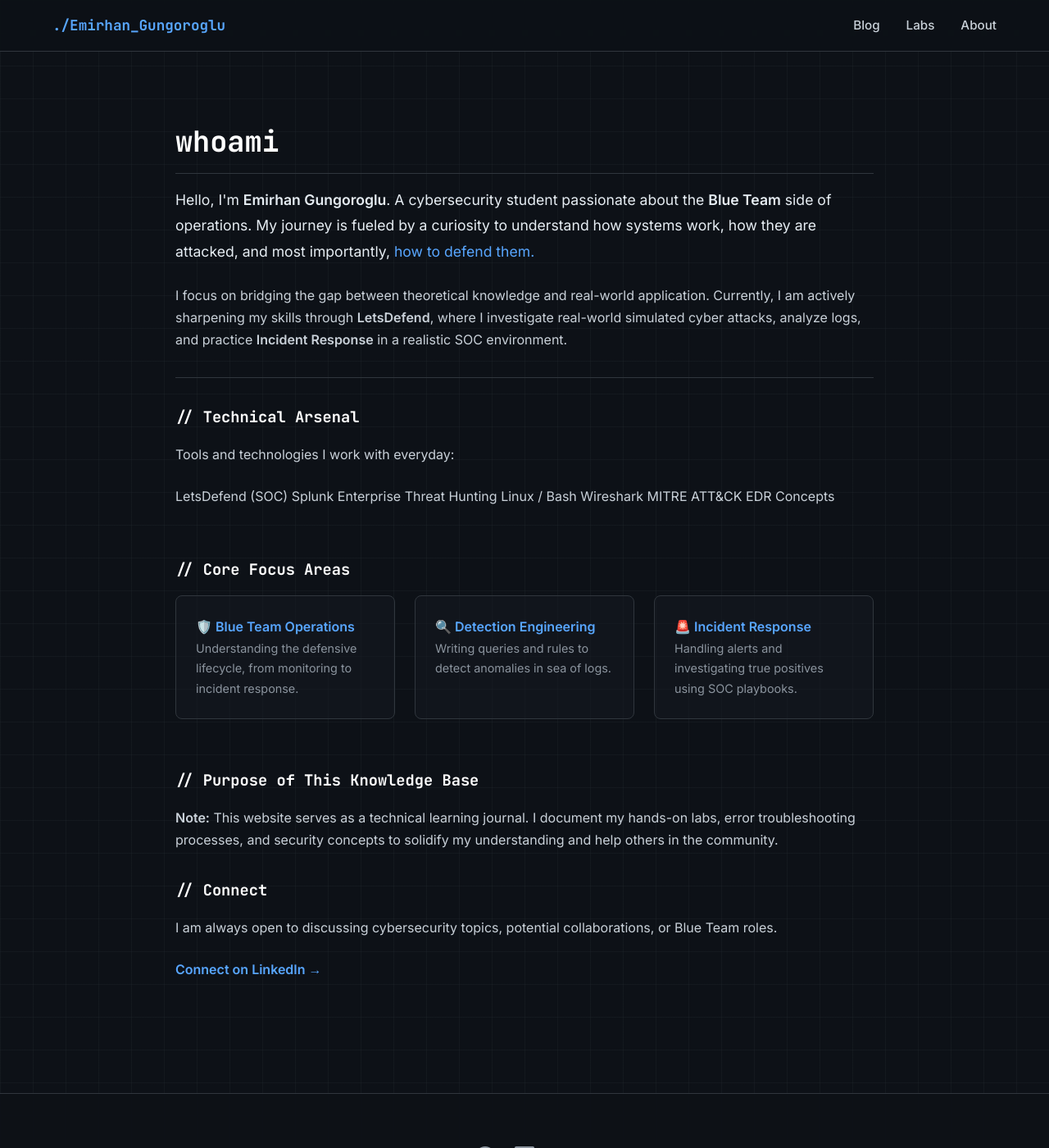
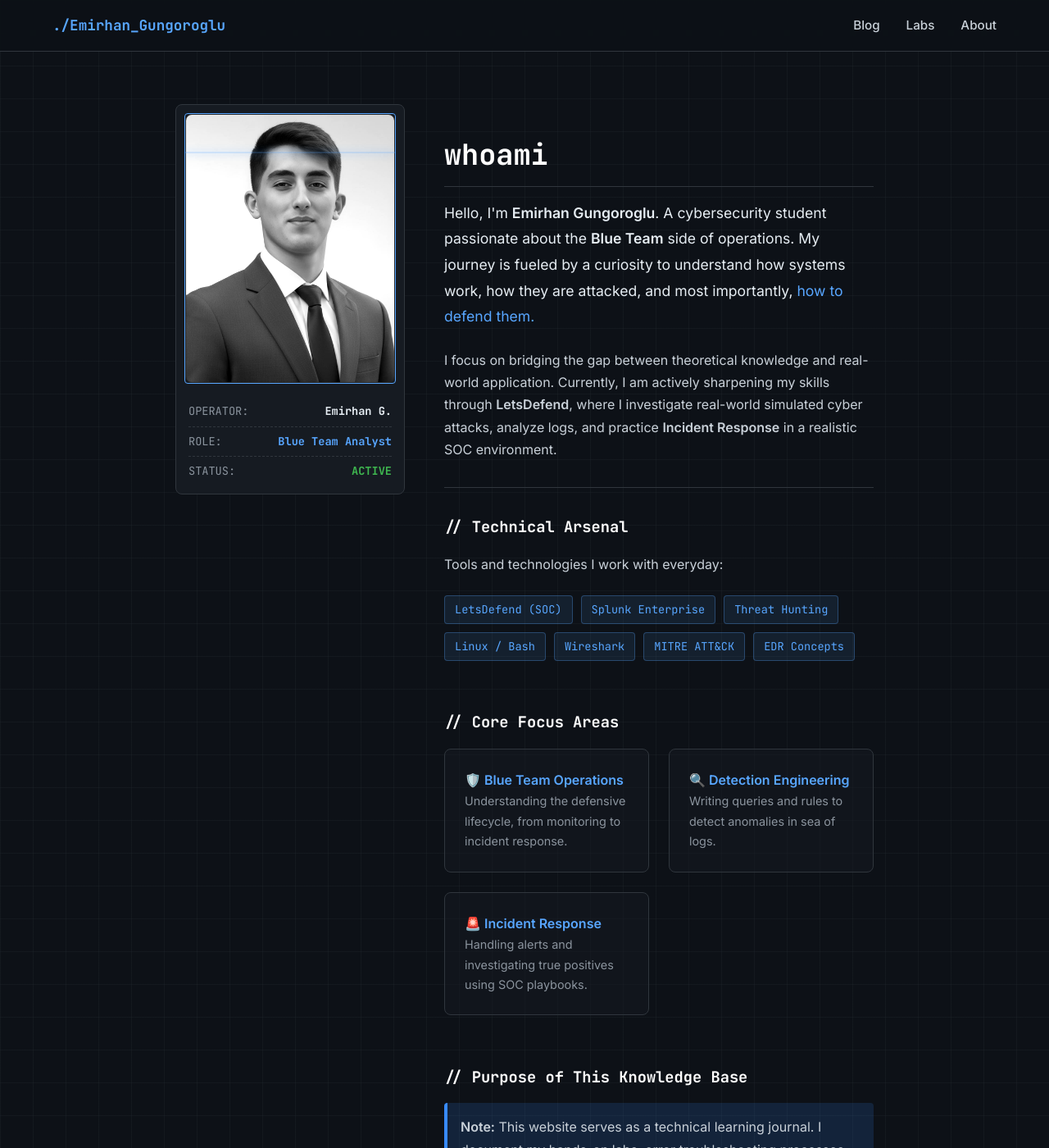
Before and after one commit to cybergungor/cybergungor.github.io, a Jekyll site: the page built from about.md, in a window 1280 px wide and 1400 px high. Shown: the whole window at 82% size. Built offline with Jekyll 4.4.1, drawn with Linux system fonts in a browser that asks for light colours; some of the changed lines change nothing that is shown.

Commit message:
Update about.md

```diff
--- a/about.md
+++ b/about.md
@@ -6,73 +6,182 @@
 
 <div class="about-container">
 
-  <h1>whoami</h1>
-  <p class="intro-text">
-    Hello, I'm <strong>Emirhan Gungoroglu</strong>. A cybersecurity student passionate about the
-    <strong>Blue Team</strong> side of operations. My journey is fueled by a curiosity to understand
-    how systems work, how they are attacked, and most importantly, <span style="color: var(--accent);">how to defend them.</span>
-  </p>
-
-  <p>
-    I focus on bridging the gap between theoretical knowledge and real-world application.
-    Currently, I am actively sharpening my skills through <strong>LetsDefend</strong>,
-    where I investigate real-world simulated cyber attacks, analyze logs, and practice
-    <strong>Incident Response</strong> in a realistic SOC environment.
-  </p>
-
-  <hr style="border: 0; border-top: 1px solid var(--border-color); margin: 2rem 0;">
-
-  <h3>// Technical Arsenal</h3>
-  <p>Tools and technologies I work with everyday:</p>
-
-  <div class="badge-container">
-    <span class="tech-badge">LetsDefend (SOC)</span>
-    <span class="tech-badge">Splunk Enterprise</span>
-    <span class="tech-badge">Threat Hunting</span>
-    <span class="tech-badge">Linux / Bash</span>
-    <span class="tech-badge">Wireshark</span>
-    <span class="tech-badge">MITRE ATT&CK</span>
-    <span class="tech-badge">EDR Concepts</span>
+  <div class="profile-section">
+      <div class="profile-card">
+          <div class="image-wrapper">
+              <img src="/assets/images/profile.jpeg" alt="Emirhan Gungoroglu" class="profile-img">
+              <div class="scan-line"></div>
+          </div>
+          <div class="profile-stats">
+              <div class="stat-row">
+                  <span class="stat-label">OPERATOR:</span>
+                  <span class="stat-value">Emirhan G.</span>
+              </div>
+              <div class="stat-row">
+                  <span class="stat-label">ROLE:</span>
+                  <span class="stat-value" style="color: var(--accent)">Blue Team Analyst</span>
+              </div>
+              <div class="stat-row">
+                  <span class="stat-label">STATUS:</span>
+                  <span class="stat-value" style="color: var(--success)">ACTIVE</span>
+              </div>
+          </div>
+      </div>
   </div>
 
-  <br>
+  <div class="bio-section">
+      <h1>whoami</h1>
+      <p class="intro-text">
+        Hello, I'm <strong>Emirhan Gungoroglu</strong>. A cybersecurity student passionate about the
+        <strong>Blue Team</strong> side of operations. My journey is fueled by a curiosity to understand
+        how systems work, how they are attacked, and most importantly, <span style="color: var(--accent);">how to defend them.</span>
+      </p>
 
-  <h3>// Core Focus Areas</h3>
-  <div class="focus-grid">
-    <div class="focus-item">
-      <h4>🛡️ Blue Team Operations</h4>
-      <p>Understanding the defensive lifecycle, from monitoring to incident response.</p>
-    </div>
-    <div class="focus-item">
-      <h4>🔍 Detection Engineering</h4>
-      <p>Writing queries and rules to detect anomalies in sea of logs.</p>
-    </div>
-    <div class="focus-item">
-      <h4>🚨 Incident Response</h4>
-      <p>Handling alerts and investigating true positives using SOC playbooks.</p>
-    </div>
+      <p>
+        I focus on bridging the gap between theoretical knowledge and real-world application.
+        Currently, I am actively sharpening my skills through <strong>LetsDefend</strong>,
+        where I investigate real-world simulated cyber attacks, analyze logs, and practice
+        <strong>Incident Response</strong> in a realistic SOC environment.
+      </p>
+
+      <hr style="border: 0; border-top: 1px solid var(--border-color); margin: 2rem 0;">
+
+      <h3>// Technical Arsenal</h3>
+      <p>Tools and technologies I work with everyday:</p>
+
+      <div class="badge-container">
+        <span class="tech-badge">LetsDefend (SOC)</span>
+        <span class="tech-badge">Splunk Enterprise</span>
+        <span class="tech-badge">Threat Hunting</span>
+        <span class="tech-badge">Linux / Bash</span>
+        <span class="tech-badge">Wireshark</span>
+        <span class="tech-badge">MITRE ATT&CK</span>
+        <span class="tech-badge">EDR Concepts</span>
+      </div>
+
+      <br>
+
+      <h3>// Core Focus Areas</h3>
+      <div class="focus-grid">
+        <div class="focus-item">
+          <h4>🛡️ Blue Team Operations</h4>
+          <p>Understanding the defensive lifecycle, from monitoring to incident response.</p>
+        </div>
+        <div class="focus-item">
+          <h4>🔍 Detection Engineering</h4>
+          <p>Writing queries and rules to detect anomalies in sea of logs.</p>
+        </div>
+        <div class="focus-item">
+          <h4>🚨 Incident Response</h4>
+          <p>Handling alerts and investigating true positives using SOC playbooks.</p>
+        </div>
+      </div>
+
+      <br>
+
+      <h3>// Purpose of This Knowledge Base</h3>
+      <div class="alert alert-info">
+        <strong>Note:</strong> This website serves as a technical learning journal.
+        I document my hands-on labs, error troubleshooting processes, and security concepts
+        to solidify my understanding and help others in the community.
+      </div>
+
+      <h3>// Connect</h3>
+      <p>
+        I am always open to discussing cybersecurity topics, potential collaborations, or Blue Team roles.
+      </p>
+      <p>
+        <a href="https://linkedin.com/in/emirhangungoroglu" style="color: var(--accent); font-weight: bold;">Connect on LinkedIn &rarr;</a>
+      </p>
   </div>
-
-  <br>
-
-  <h3>// Purpose of This Knowledge Base</h3>
-  <div class="alert alert-info">
-    <strong>Note:</strong> This website serves as a technical learning journal.
-    I document my hands-on labs, error troubleshooting processes, and security concepts
-    to solidify my understanding and help others in the community.
-  </div>
-
-  <h3>// Connect</h3>
-  <p>
-    I am always open to discussing cybersecurity topics, potential collaborations, or Blue Team roles.
-  </p>
-  <p>
-    <a href="https://linkedin.com/in/emirhangungoroglu" style="color: var(--accent); font-weight: bold;">Connect on LinkedIn &rarr;</a>
-  </p>
 
 </div>
 
 <style>
+  /* ===== GENEL DÜZEN (FLEXBOX) ===== */
+  .about-container {
+      display: flex;
+      gap: 3rem; /* Sol ve sağ arası boşluk */
+      align-items: flex-start;
+      padding-top: 1rem;
+  }
+
+  .bio-section {
+      flex: 1; /* Sağ taraf kalan alanı kaplasın */
+  }
+
+  /* ===== SOL PROFİL KARTI TASARIMI ===== */
+  .profile-section {
+      flex: 0 0 280px; /* Sabit genişlik */
+  }
+
+  .profile-card {
+      background: #161b22;
+      border: 1px solid #30363d;
+      padding: 10px;
+      border-radius: 8px;
+      position: sticky; /* Sayfa kayarken sabit kalsın */
+      top: 100px;
+  }
+
+  .image-wrapper {
+      position: relative;
+      overflow: hidden;
+      border-radius: 4px;
+      border: 1px solid var(--accent);
+  }
+
+  .profile-img {
+      width: 100%;
+      height: auto;
+      display: block;
+      filter: grayscale(100%) contrast(1.2);
+      transition: all 0.5s ease;
+  }
+
+  .profile-card:hover .profile-img {
+      filter: grayscale(0%) contrast(1);
+      transform: scale(1.05);
+  }
+
+  /* Tarama Çizgisi */
+  .scan-line {
+      position: absolute;
+      top: 0;
+      left: 0;
+      width: 100%;
+      height: 2px;
+      background: rgba(88, 166, 255, 0.5);
+      box-shadow: 0 0 10px var(--accent);
+      animation: scan 3s linear infinite;
+      opacity: 0.5;
+      pointer-events: none;
+  }
+
+  @keyframes scan {
+      0% { top: 0%; }
+      100% { top: 100%; }
+  }
+
+  /* İstatistik Yazıları */
+  .profile-stats {
+      margin-top: 1rem;
+      font-family: 'JetBrains Mono', monospace;
+      font-size: 0.85rem;
+      padding: 0 5px;
+  }
+
+  .stat-row {
+      display: flex;
+      justify-content: space-between;
+      border-bottom: 1px dashed #30363d;
+      padding: 6px 0;
+  }
+  .stat-row:last-child { border-bottom: none; }
+  .stat-label { color: var(--text-muted); }
+  .stat-value { font-weight: bold; color: #e6edf3; }
+
+  /* ===== MEVCUT STİLLER ===== */
   .intro-text {
     font-size: 1.1rem;
     line-height: 1.8;
@@ -104,4 +213,43 @@
     color: var(--text-muted);
     margin-bottom: 0;
   }
+
+  .badge-container {
+      display: flex;
+      flex-wrap: wrap;
+      gap: 10px;
+      margin-top: 1rem;
+  }
+
+  .tech-badge {
+      background: rgba(88, 166, 255, 0.1);
+      color: var(--accent);
+      border: 1px solid rgba(88, 166, 255, 0.3);
+      padding: 5px 12px;
+      border-radius: 4px;
+      font-size: 0.85rem;
+      font-family: 'JetBrains Mono', monospace;
+  }
+
+  .alert-info {
+      background: rgba(56, 139, 253, 0.15);
+      border-left: 4px solid #388bfd;
+      padding: 1rem;
+      border-radius: 4px;
+      color: #c9d1d9;
+  }
+
+  /* Mobil Uyumluluk */
+  @media (max-width: 768px) {
+      .about-container {
+          flex-direction: column;
+      }
+      .profile-section {
+          flex: 0 0 auto;
+          width: 100%;
+          max-width: 300px;
+          margin: 0 auto;
+      }
+      .profile-card { position: static; }
+  }
 </style>
```
